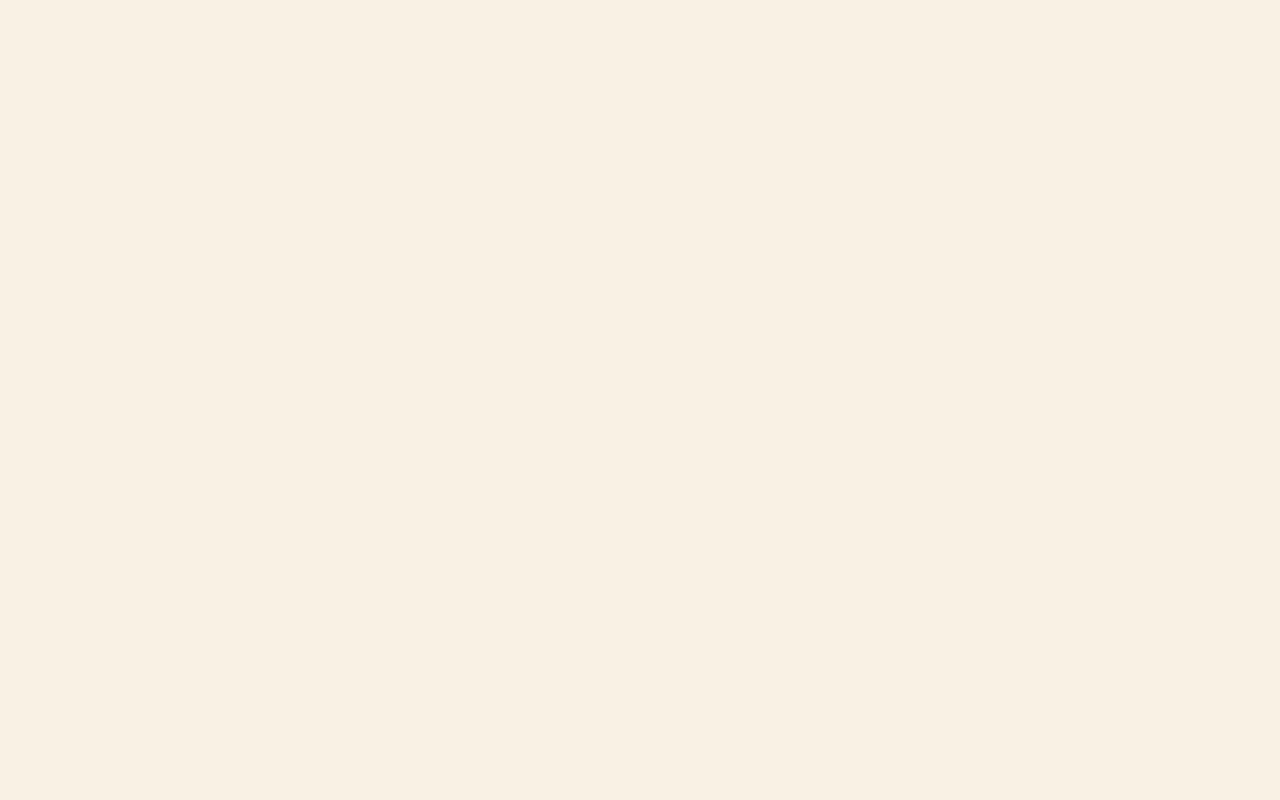
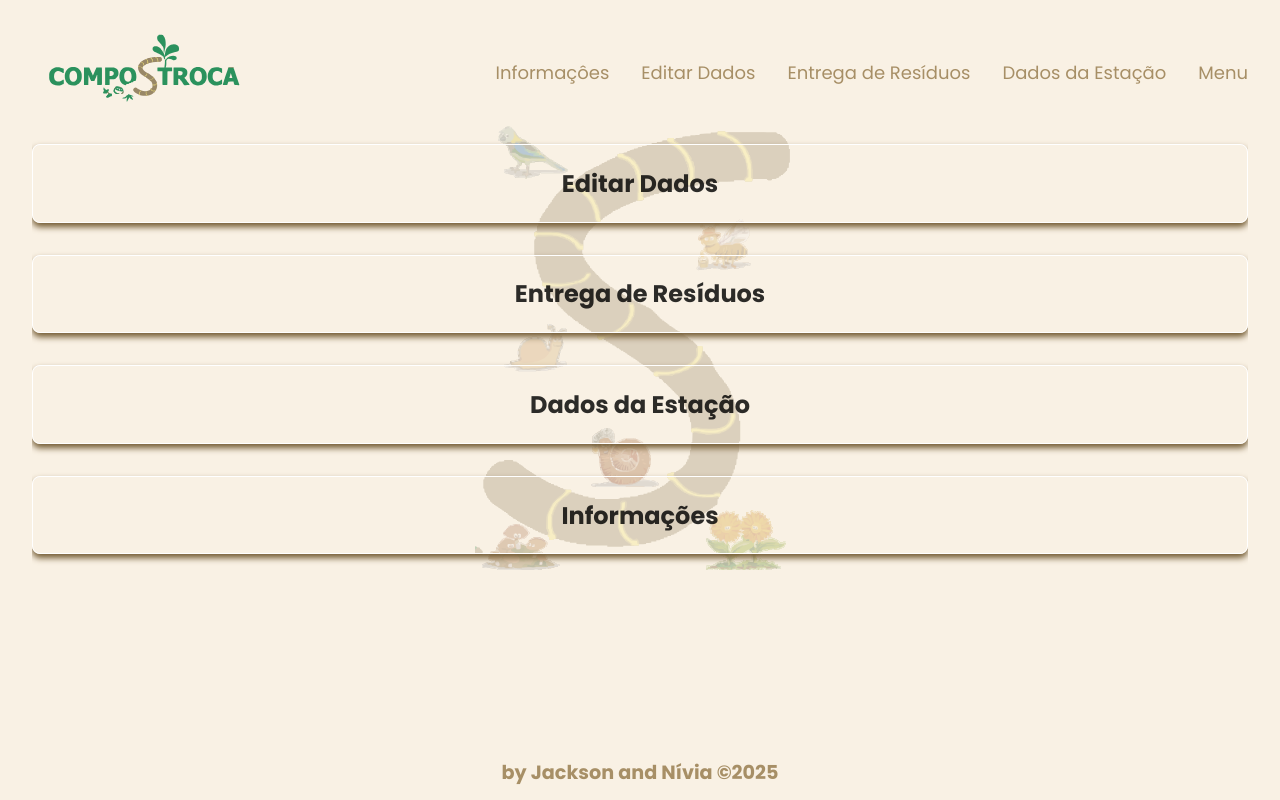
Before and after one commit to JPS-coder/Compostroca, a React (Vite) app in the folder frontend/: page /menu in a window 1280 px wide. Before the commit this address had no page. Built offline with nearby package versions, Linux system fonts and the light colour scheme.

Commit message:
Renomeando pastas e separando arquivos com acesso restrito

```diff
--- a/frontend/src/Components/Container/Container.module.css
+++ b/frontend/src/Components/Container/Container.module.css
@@ -10,6 +10,7 @@
     gap: 1rem;
     color: var(--colorText);
     overflow-x: hidden;
+    justify-content: center;
 }
 
 .container::before {
@@ -19,6 +20,8 @@
     left: 0;
     width: 100%;
     height: 100%;
+    background: url('../../assets/background.svg') center/contain no-repeat;
+    opacity: 0.3;
     z-index: -1;
 }
 
@@ -34,8 +37,8 @@
 .container a {
     text-decoration: none;
     padding: 1rem 0;
-    border: 1px solid white;
-    border-radius: 0.5rem;
+    /*border: 1px solid white;
+    border-radius: 0.5rem;*/
     transition: all 0.3s ease;
     color: var(--colorText);
     font-weight: bolder;
@@ -45,6 +48,7 @@
     color: var(--shadow);
 
 }
+
 
 button {
     width: 60%;
--- a/frontend/src/Components/Container/index.jsx
+++ b/frontend/src/Components/Container/index.jsx
@@ -1,8 +1,11 @@
 import styles from './Container.module.css'
+import background from '../../assets/background.svg'
 
 function Container ({ children }) {
     return (
+
         <section className={styles.container}>
+
             { children }
         </section>
     )
--- a/frontend/src/Components/Header/index.jsx
+++ b/frontend/src/Components/Header/index.jsx
@@ -38,11 +38,11 @@ const isLogoOnly = noMenuPages.includes(location.pathname.toLowerCase());
                 <nav
                 className={`${styles.menuSandwich} ${ showMenu ? styles.show : ''}`}
                 >
-                    <Link to="/">Home</Link>
+                    <Link to="/">Informaçôes</Link>
                     <Link to="/edit">Editar Dados</Link>
                     <Link to="/OrganicDelivery">Entrega de Resíduos</Link>
                     <Link to="/StationData">Dados da Estação</Link>
-                    <Link to="/Info">Informaçoes</Link>
+                    <Link to="/Menu">Menu</Link>
                 </nav>
 
             </>
--- a/frontend/src/Pages/Home/Home.module.css
+++ b/frontend/src/Pages/Home/Home.module.css
@@ -1,33 +1,35 @@
 .home {
-    position: relative;
-    width: 100%;
-    max-height: calc(100vh - 5rem - 1.5rem);
-    overflow: hidden;
-    z-index: 10;
-    margin-top: 0;
+    text-align: center;
+    padding: 10px;
 }
 
-.cards {
+/* Container dos botões */
+.button-container {
     display: flex;
     flex-direction: column;
-    justify-items: center;
+    align-items: center;
+    gap: 2px;
 }
 
-.card {
-    display: flex;
-    align-items: center;
-    justify-content: center;
-    font-size: 1.5rem;
-    padding: 1.3rem;
-    border: 1px solid white;
-    border-radius: 8px;
-    box-shadow: 0 4px 6px var(--shadow);
-    transition: transform 0.3s ease;
-    color: var(--text);
+/* Estilo dos botões */
+.text-button {
+    padding: 1rem 4rem;
+    font-size: 1rem;
+    color: black;
+    background-color: brown;
+    border: none;
+    border-radius: 1px;
 }
 
+.home button {
+    width: 75% !important;
+    font-size: 1.4rem;
+    border: 0.2rem solid var(--shadow);
+    background-color: var(--background);
+}
 
-.card:hover {
-    transform: scale(1.05);
-    box-shadow: 0px 5px 10px var(--colorLogo);
+.home button:hover {
+    transform: scaleX(1.12);
+    transition: transform 0.3s ease;
+    color: var(--background);
 }
--- a/frontend/src/Pages/Home/index.jsx
+++ b/frontend/src/Pages/Home/index.jsx
@@ -1,20 +1,30 @@
-import React from "react";
-import { Link } from "react-router-dom";
-import styles from "./Home.module.css";
+import { useState } from 'react';
+import styles from './Home.module.css';
+import { useNavigate, Link } from 'react-router-dom';
+import { FaAt, FaLock } from 'react-icons/fa';
 
 
-function Home () {
+function Home() {
     return (
-        <section className={styles.home}>
-            <div className={styles.cards}>
-                <Link to= "/edit"><div className={styles.card}>Editar Dados</div>
-                </Link>
-                <Link to = "OrganicDelivery"><div className={styles.card}>Entrega de Resíduos</div></Link>
-                <Link to = "StationData"><div className={styles.card}>Dados da Estação</div></Link>
-                <Link to = "Info"><div className={styles.card}>Informações</div></Link>
+        <div className={styles.home}>
+            <div className='button-container'>
+                {/* Botão 1 */}
+                <button className='text-button'>
+                    Cuidados e dicas sobre hortas
+                </button>
+
+                {/* Botão 2 */}
+                <button className='text-button'>
+                    Compostagem
+                </button>
+
+                {/* Botão 3 */}
+                <button className='text-button'>
+                    Alimentação e receitas
+                </button>
             </div>
-        </section>
-    )
+        </div>
+    );
 }
 
-export default Home
+export default Home;
--- a/frontend/src/Pages/Info/Info.module.css
+++ /dev/null
@@ -1,22 +0,0 @@
-.Infomaçoes {
-    text-align: center;
-    padding: 10px;
-}
-
-/* Container dos botões */
-.button-container {
-    display: flex;
-    flex-direction: column;
-    align-items: center;
-    gap: 2px;
-}
-
-/* Estilo dos botões */
-.text-button {
-    padding: 1rem 4rem;
-    font-size: 1rem;
-    color: black;
-    background-color: brown;
-    border: none;
-    border-radius: 1px;
-}
--- a/frontend/src/Pages/Info/index.jsx
+++ /dev/null
@@ -1,30 +0,0 @@
-import { useState } from 'react';
-import styles from './Info.module.css';
-import { useNavigate, Link } from 'react-router-dom';
-import { FaAt, FaLock } from 'react-icons/fa';
-
-
-function Info() {
-    return (
-        <div className='Info'>
-            <div className='button-container'>
-                {/* Botão 1 */}
-                <button className='text-button'>
-                    Cuidados e dicas sobre hortas
-                </button>
-
-                {/* Botão 2 */}
-                <button className='text-button'>
-                    Compostagem
-                </button>
-
-                {/* Botão 3 */}
-                <button className='text-button'>
-                    Alimentação e receitas
-                </button>
-            </div>
-        </div>
-    );
-}
-
-export default Info;
--- /dev/null
+++ b/frontend/src/Pages/Menu/Menu.module.css
@@ -0,0 +1,33 @@
+.menu {
+    position: relative;
+    width: 100%;
+    max-height: calc(100vh - 5rem - 1.5rem);
+    overflow: hidden;
+    z-index: 10;
+    margin-top: 0;
+}
+
+.cards {
+    display: flex;
+    flex-direction: column;
+    justify-items: center;
+}
+
+.card {
+    display: flex;
+    align-items: center;
+    justify-content: center;
+    font-size: 1.5rem;
+    padding: 1.3rem;
+    border: 1px solid white;
+    border-radius: 8px;
+    box-shadow: 0 4px 6px var(--shadow);
+    transition: transform 0.3s ease;
+    color: var(--text);
+}
+
+
+.card:hover {
+    transform: scale(1.05);
+    box-shadow: 0px 5px 10px var(--colorLogo);
+}
--- /dev/null
+++ b/frontend/src/Pages/Menu/index.jsx
@@ -0,0 +1,20 @@
+import React from "react";
+import { Link } from "react-router-dom";
+import styles from "./Menu.module.css";
+
+
+function Menu () {
+    return (
+        <section className={styles.menu}>
+            <div className={styles.cards}>
+                <Link to= "/edit"><div className={styles.card}>Editar Dados</div>
+                </Link>
+                <Link to = "OrganicDelivery"><div className={styles.card}>Entrega de Resíduos</div></Link>
+                <Link to = "StationData"><div className={styles.card}>Dados da Estação</div></Link>
+                <Link to = "Info"><div className={styles.card}>Informações</div></Link>
+            </div>
+        </section>
+    )
+}
+
+export default Menu
--- a/frontend/src/index.css
+++ b/frontend/src/index.css
@@ -13,6 +13,7 @@
 
 body {
   background-color: var(--backgroud);
+
   font-family: var(--font-pattern);
 }
 
--- a/frontend/src/routes.jsx
+++ b/frontend/src/routes.jsx
@@ -1,10 +1,10 @@
 import { BrowserRouter, Route, Routes } from "react-router-dom";
-import Home from "./Pages/Home"
+import Menu from "./Pages/Menu"
 import PageBase from "./Pages/PageBase";
 import Login from "./Pages/LoginRegister/login";
 import Register from "./Pages/LoginRegister/register"
 import StationData from "./Pages/StationData";
-import Info from "./Pages/Info";
+import Home from "./Pages/Home";
 import OrganiciDelivery from "./Pages/OrganicDelivery";
 import RegisterNewUser from "./Pages/LoginRegister/registerNewUser";
 import Edit from "./Pages/LoginRegister/edit"
@@ -20,7 +20,7 @@ function AppRoutes() {
                     <Route path="/registerNewUser" element={ <RegisterNewUser/> } />
                     <Route path="/edit" element={ <Edit/> } />
                     <Route path="/stationData" element={ <StationData/> } />
-                    <Route path="/info" element={ <Info/> } />
+                    <Route path="/menu" element={ <Menu/> } />
                     <Route path="/organicDelivery" element={ <OrganiciDelivery/> } />
                 </Route>
             </Routes>
```
